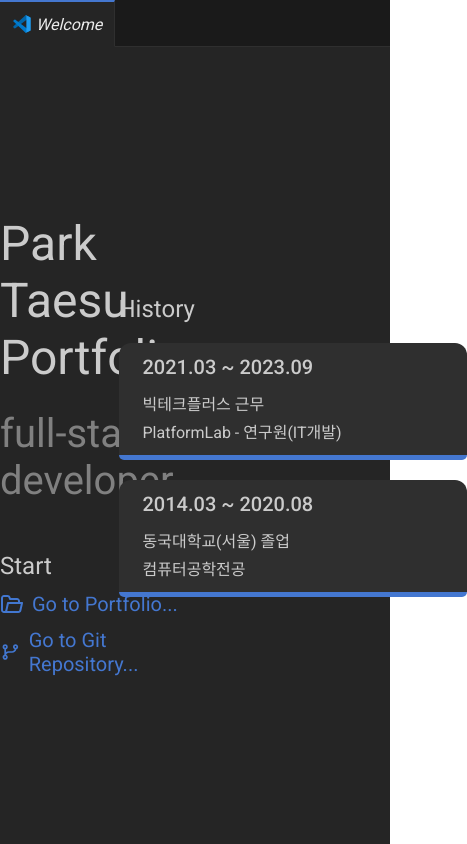
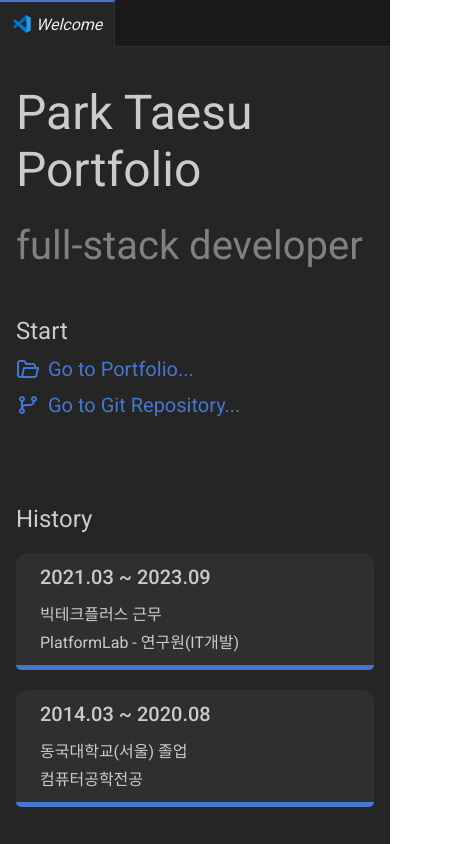
Before and after one commit to TaeSuPark/portfolio, a Next.js app: page /home in a window 390 px wide. Shown: the whole page, 467 px wide, since content can reach past the window. Built offline with nearby package versions, Linux system fonts and the light colour scheme.

Commit message:
feat: Add media query in styled
For mobile env

```diff
--- a/package.json
+++ b/package.json
@@ -6,7 +6,8 @@
     "dev": "next dev",
     "build": "next build",
     "start": "next start -p 19010",
-    "lint": "next lint"
+    "lint": "next lint",
+    "test": "jest"
   },
   "dependencies": {
     "@emotion/react": "^11.11.4",
--- a/src/components/Card/styled.ts
+++ b/src/components/Card/styled.ts
@@ -7,7 +7,7 @@ export const CardContainer = styled(VStack)`
   border-radius: 12px;
   border-bottom-left-radius: 0;
   border-bottom-right-radius: 0;
-  min-width: 300px;
+  min-width: 200px;
   background-color: ${mainTheme.colors.thirdary};
   &:hover {
     background-color: ${mainTheme.colors.fourthary};
@@ -23,7 +23,7 @@ export const CardBottom = styled.div<{ $processing: boolean }>`
   border-radius: 12px;
   border-top-left-radius: 0;
   border-top-right-radius: 0;
-  min-width: 300px;
+  min-width: 200px;
   ${(props) =>
     props.$processing
       ? `background-image: linear-gradient(to right, ${mainTheme.colors["blue-main"]} 50%, #3f3f3f 50%);`
--- a/src/components/Typography/Typograpy.tsx
+++ b/src/components/Typography/Typograpy.tsx
@@ -8,6 +8,8 @@ interface TypographyProps {
   underLine?: boolean
   italic?: boolean
   pl?: SpaceType
+  ellipsis?: boolean
+  noWrap?: boolean
   children: React.ReactNode
 }
 
@@ -18,6 +20,8 @@ const Typography = ({
   underLine,
   italic,
   pl,
+  ellipsis,
+  noWrap,
   children,
 }: TypographyProps) => {
   return (
@@ -28,6 +32,8 @@ const Typography = ({
       $underLine={underLine}
       $italic={italic}
       pl={pl}
+      ellipsis={ellipsis}
+      noWrap={noWrap}
     >
       {children}
     </Span>
--- a/src/components/Typography/styled.ts
+++ b/src/components/Typography/styled.ts
@@ -8,6 +8,8 @@ interface TypographyProps {
   $textAlign: string
   $underLine?: boolean
   $italic?: boolean
+  ellipsis?: boolean
+  noWrap?: boolean
   pl?: number
 }
 
@@ -19,4 +21,6 @@ export const Span = styled.span<TypographyProps>`
   text-decoration: ${({ $underLine }) => ($underLine ? "underline" : "none")};
   font-style: ${({ $italic }) => ($italic ? "italic" : "normal")};
   padding-left: ${({ pl }) => pl}px;
+  white-space: ${({ noWrap }) => (noWrap ? "nowrap" : "normal")};
+  overflow: ${({ ellipsis }) => (ellipsis ? "hidden" : "visible")};
 `
--- a/src/components/views/IntroView.tsx
+++ b/src/components/views/IntroView.tsx
@@ -1,4 +1,4 @@
-import { LinkContainer } from "./styled"
+import { LinkContainer, VHContainer, MediaVStack } from "./styled"
 
 import VStack from "@components/VStack/VStack"
 import HStack from "@components/HStack/HStack"
@@ -38,8 +38,8 @@ const IntroView = () => {
       </HStack>
 
       <VStack alignItems="center" justifyContent="center" flexGrow={1}>
-        <HStack>
-          <VStack width="50vw" alignItems="center" justifyContent="center">
+        <VHContainer>
+          <MediaVStack>
             <VStack gap={48}>
               <VStack gap={24}>
                 <Typography variant="h2" color="white-light">
@@ -75,8 +75,8 @@ const IntroView = () => {
                 </LinkContainer>
               </VStack>
             </VStack>
-          </VStack>
-          <VStack width="50vw" alignItems="center" justifyContent="center">
+          </MediaVStack>
+          <MediaVStack>
             <VStack gap={20} minWidth="30vw">
               <Typography variant="title-r" color="white-light">
                 History
@@ -113,8 +113,8 @@ const IntroView = () => {
                 </VStack>
               </Card>
             </VStack>
-          </VStack>
-        </HStack>
+          </MediaVStack>
+        </VHContainer>
       </VStack>
     </VStack>
   )
--- a/src/components/views/styled.ts
+++ b/src/components/views/styled.ts
@@ -13,7 +13,6 @@ export const LinkContainer = styled(HStack)`
 export const VHContainer = styled.div`
   display: flex;
   flex-direction: row;
-  background-color: #242424;
 
   @media (min-width: 768px) {
     flex-grow: 1;
@@ -25,13 +24,14 @@ export const VHContainer = styled.div`
   }
 `
 
-export const MediaVStack = styled.div<{ gap?: string }>`
-  display: flex;
-  flex-direction: column;
-  row-gap: ${(props) => props.gap};
-  flex-grow: 1;
+export const MediaVStack = styled(VStack)`
+  @media (min-width: 768px) {
+    width: 50vw;
+    align-items: center;
+    justify-content: center;
+  }
 
-  @media (min-width: 768px) {
-    padding: 0 56px;
+  @media (max-width: 768px) {
+    padding: 16px;
   }
 `
--- a/src/recoil/dataAtom.ts
+++ b/src/recoil/dataAtom.ts
@@ -9,3 +9,8 @@ export const activeFileState = atom<string | undefined>({
   key: "activeFileState",
   default: undefined,
 })
+
+export const filePathState = atom<string[]>({
+  key: "filePathState",
+  default: ["total"],
+})
```
Also changed, not shown: jest.config.js (added, +7 -0 lines), src/components/Contents/PathInfo.tsx (+43 -6 lines), src/components/FileSystem/FileSystem.tsx (+2 -7 lines), src/components/views/EditorView.tsx (+22 -8 lines).
